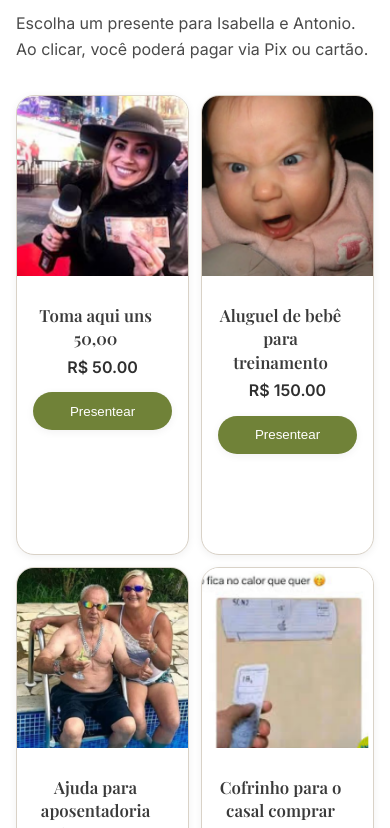
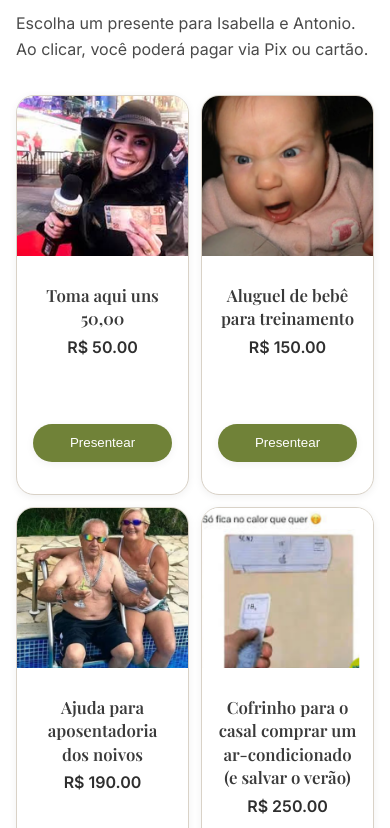
Before and after one commit to PauloEduardoCoelho/casamentoantonioisabella, a React (Vite) app: page / in a window 390 px wide. Shown: the part 1054-1882 px from the top of the page. Built offline with nearby package versions, Linux system fonts and the light colour scheme.

Commit message:
ajuste no alinhamento dos cards novamente

```diff
--- a/src/styles.css
+++ b/src/styles.css
@@ -189,70 +189,58 @@ p{line-height:1.6; color:#4a4a4a; margin:.25rem 0 1rem}
 .cd-label{font-size:.75rem; color:#666}
 
 .gift-card {
-  display: flex;
-  flex-direction: column;
-  gap: .75rem;
-  background: #fff;
-  border: 1px solid var(--areia);
-  border-radius: 18px;
-  overflow: hidden;
-  box-shadow: var(--shadow-sm);
-  height: 380px;
+  display:flex;
+  flex-direction:column;
+  gap:.75rem;
+  background:#fff;
+  border:1px solid var(--areia);
+  border-radius:18px;
+  overflow:hidden;
+  box-shadow:var(--shadow-sm);
+  height:380px;
 }
 
 .gift-media {
-  width: 100%;
-  height: 200px;
-  object-fit: contain;
+  width:100%;
+  height:200px;
+  object-fit:contain;
 }
 
 .gift-body {
-  padding: 1rem;
-  flex-grow: 1;
+  display:flex;
+  flex-direction:column;
+  flex:1;
+  padding:1rem;
 }
 
 .gift-title {
-  font-weight: 600;
-  color: var(--grafite);
-  margin: 0 0 .25rem;
-  font-size: 1.1rem;
-  text-align: center;
-  white-space: normal;
-  word-wrap: break-word;
-  overflow-wrap: break-word;
-  max-width: 90%;
-  line-height: 1.4;
-
-  display: flex;
-  flex-direction: column;
-  justify-content: center;
-  height: 3.5rem;
-}
-
-.gift-title::after {
-  content: '';
-  display: block;
-  height: 0;
-  visibility: hidden;
+  font-weight:600;
+  color:var(--grafite);
+  margin:0 0 .25rem;
+  font-size:1.1rem;
+  text-align:center;
+  white-space:normal;
+  word-wrap:break-word;
+  overflow-wrap:break-word;
+  line-height:1.4;
+  height:auto;
 }
 
 .gift-price {
-  color: #2f2f2f;
-  font-weight: 600;
-  margin: 0 0 .75rem;
-  text-align: center;
+  color:#2f2f2f;
+  font-weight:600;
+  margin:0 0 .75rem;
+  text-align:center;
 }
 
 .gift-actions {
-  display: flex;
-  gap: .5rem;
-  margin-top: auto;
-  padding-bottom: 1rem;
+  margin-top:auto;
+  display:flex;
+  gap:.5rem;
+  padding-bottom:1rem;
 }
 
-.gift-actions .btn {
-  flex: 1;
-}
+.gift-actions .btn {flex:1;}
 
 .btn{
   display:inline-flex; align-items:center; justify-content:center;
@@ -314,9 +302,7 @@ p{line-height:1.6; color:#4a4a4a; margin:.25rem 0 1rem}
   border-radius: 8px;
 }
 
-.pix-card {
-  padding: 16px;
-}
+.pix-card {padding: 16px;}
 
 .pix-modal-actions {
   margin-top: 8px;
@@ -330,51 +316,32 @@ p{line-height:1.6; color:#4a4a4a; margin:.25rem 0 1rem}
     justify-self: start;
     width: min(92vw, 640px);
   }
-  .card-hero {
-    margin-left: .75rem;
-    margin-right: auto;
-  }
+  .card-hero {margin-left: .75rem; margin-right: auto;}
+  .countdown {flex-wrap: nowrap; gap: .5rem; justify-content: center;}
+  .cd-box {min-width: 68px; padding: .45rem .7rem;}
+  .cd-num {font-size: 1.2rem;}
+  .cd-label {font-size: .7rem;}
 
-  .countdown {
-    flex-wrap: nowrap;
-    gap: .5rem;
-    justify-content: center;
-  }
-  .cd-box {
-    min-width: 68px;
-    padding: .45rem .7rem;
-  }
-  .cd-num {
-    font-size: 1.2rem;
-  }
-  .cd-label {
-    font-size: .7rem;
-  }
-}
-
-@media (max-width: 768px) {
   .grid3 {
     grid-template-columns: repeat(2, minmax(0, 1fr));
-    gap: .75rem;
+    gap:.75rem;
+    align-items: stretch;
   }
 
   .gift-card {
-    height: auto;
-    min-height: 460px;
+    height:auto;
+    min-height:400px;
   }
+
   .gift-media {
-    height: 180px;
-    object-fit: cover;
+    height:160px;
+    object-fit:cover;
   }
+
   .gift-title {
-    font-size: 1.05rem;
-    height: auto;
-    line-height: 1.4;
-  }
-  .gift-actions {
-    gap: .5rem;
-    padding-bottom: .75rem;
-    margin-top: auto;
+    font-size:1.05rem;
+    line-height:1.4;
+    height:auto;
   }
 }
 
@@ -389,17 +356,10 @@ p{line-height:1.6; color:#4a4a4a; margin:.25rem 0 1rem}
     margin-right: auto;
     text-align: center;
   }
-
   .hero .title,
-  .hero .lead {
-    text-align: center;
-  }
-  .hero .countdown {
-    justify-content: center;
-  }
-  .hero .row {
-    justify-content: center;
-  }
+  .hero .lead {text-align: center;}
+  .hero .countdown {justify-content: center;}
+  .hero .row {justify-content: center;}
 }
 
 @media (min-width: 768px) {
```
